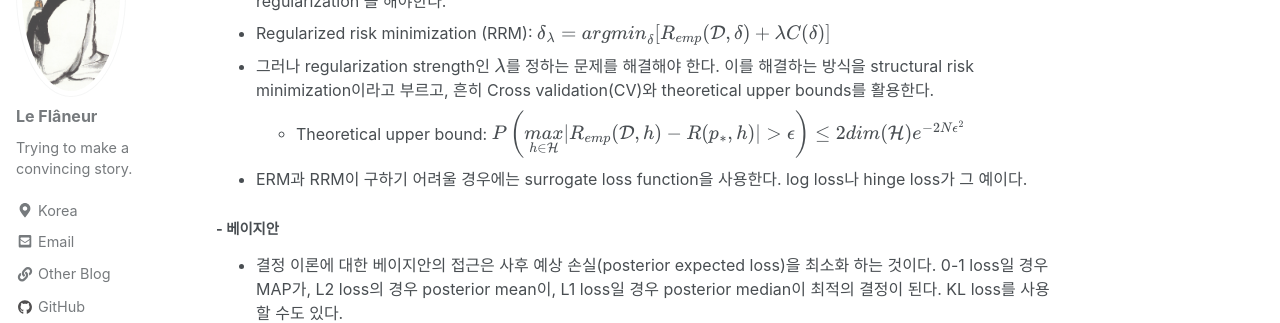
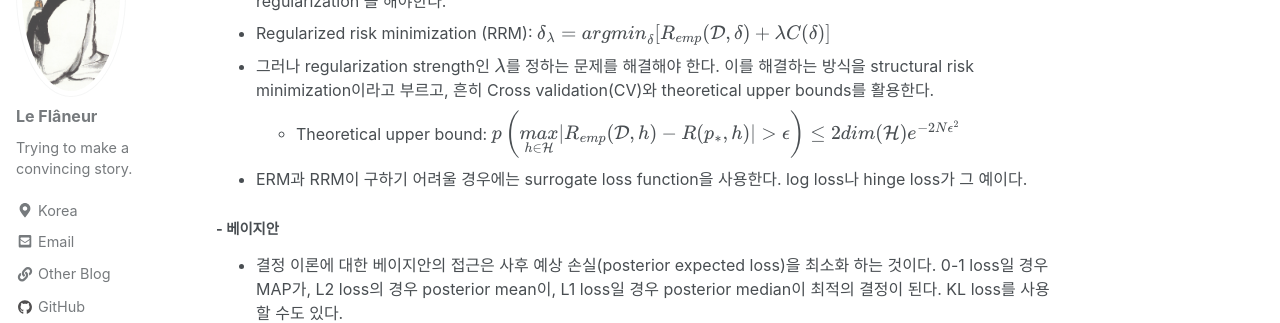
Before and after one commit to jisang0814/vitaflaneur.github.io, a Jekyll site: the page built from _posts/2019-01-15-bayesian-vs-frequentist-in-ml.md, in a window 1280 px wide and 900 px high, scrolled down 3847 px. Shown: the part 140-463 px from the top of the window. Built offline with Jekyll 4.4.1, drawn with Linux system fonts in a browser that asks for light colours; nearby versions of some CDN libraries; formulas are drawn with MathJax 3; comment, search, counter and statistics services are not loaded.

```diff
--- a/_posts/2019-01-15-bayesian-vs-frequentist-in-ml.md
+++ b/_posts/2019-01-15-bayesian-vs-frequentist-in-ml.md
@@ -114,7 +114,7 @@ AFAIK, 빈도주의자 관점이든 베이지안 관점이든 사용하는 Proba
 -  ERM은 드러난 데이터 만으로 분포를 가정해 추정을 하는 방식이기 때문에 overfitting의 위험이 있고 이를 피하기 위해 regularization 을 해야한다.
   -  Regularized risk minimization (RRM): $$\delta_{\lambda}=\mathop{argmin}_{\delta}[R_{emp}(\mathcal{D},\delta) + \lambda C(\delta)]$$
 - 그러나 regularization strength인 $\lambda$를 정하는 문제를 해결해야 한다. 이를 해결하는 방식을 structural risk minimization이라고 부르고, 흔히 Cross validation(CV)와 theoretical upper bounds를 활용한다.
-  -  Theoretical upper bound: $P \left(\underset{h \in \mathcal{H}}{\mathop{max}} \lvert R_{emp}(\mathcal{D},h) -R(p_{\ast} , h) \rvert>\epsilon \right) \leq 2dim(\mathcal{H})e^{-2N\epsilon^2}$
+  -  Theoretical upper bound: $p \left(\underset{h \in \mathcal{H}}{\mathop{max}} \lvert R_{emp}(\mathcal{D},h) -R(p_{\ast} , h) \rvert>\epsilon \right) \leq 2dim(\mathcal{H})e^{-2N\epsilon^2}$
 -  ERM과 RRM이 구하기 어려울 경우에는 surrogate loss function을 사용한다. log loss나 hinge loss가 그 예이다.
 
 
```
